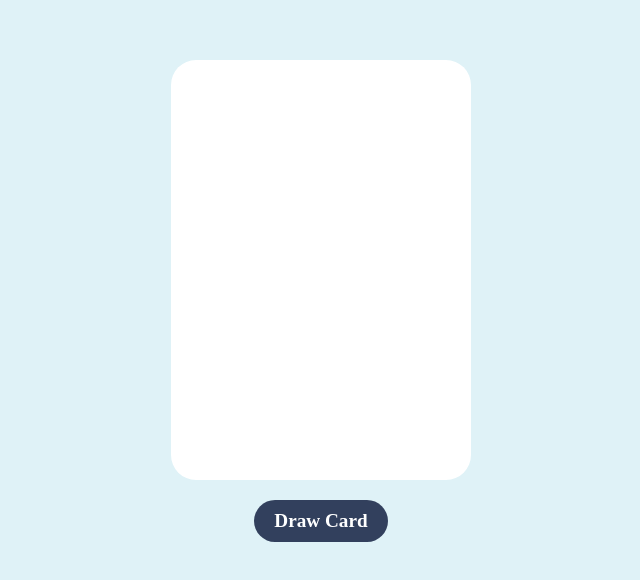
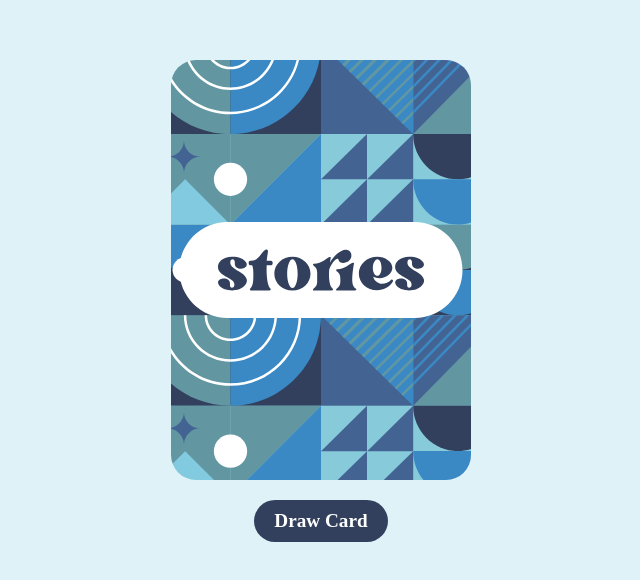
Before and after one commit to AdriannaJane/stories, a website: page index.html in a window 1280 px wide. Shown: the part 130-710 px from the top of the page, without its empty margins (319-959 px from the left). Drawn offline with Linux system fonts and the light colour scheme.

Commit message:
Update styles.css

```diff
--- a/styles.css
+++ b/styles.css
@@ -78,12 +78,12 @@
 
 .front-side {
 
-    background-image: url('img/card-front.svg');
+    background-image: url('card-front.svg');
 }
 
 .back-side {
     max-width: 300px;
-    background-image: url('img/card-back.svg');
+    background-image: url('card-back.svg');
     transform: rotateY(180deg);
 }
 
```
